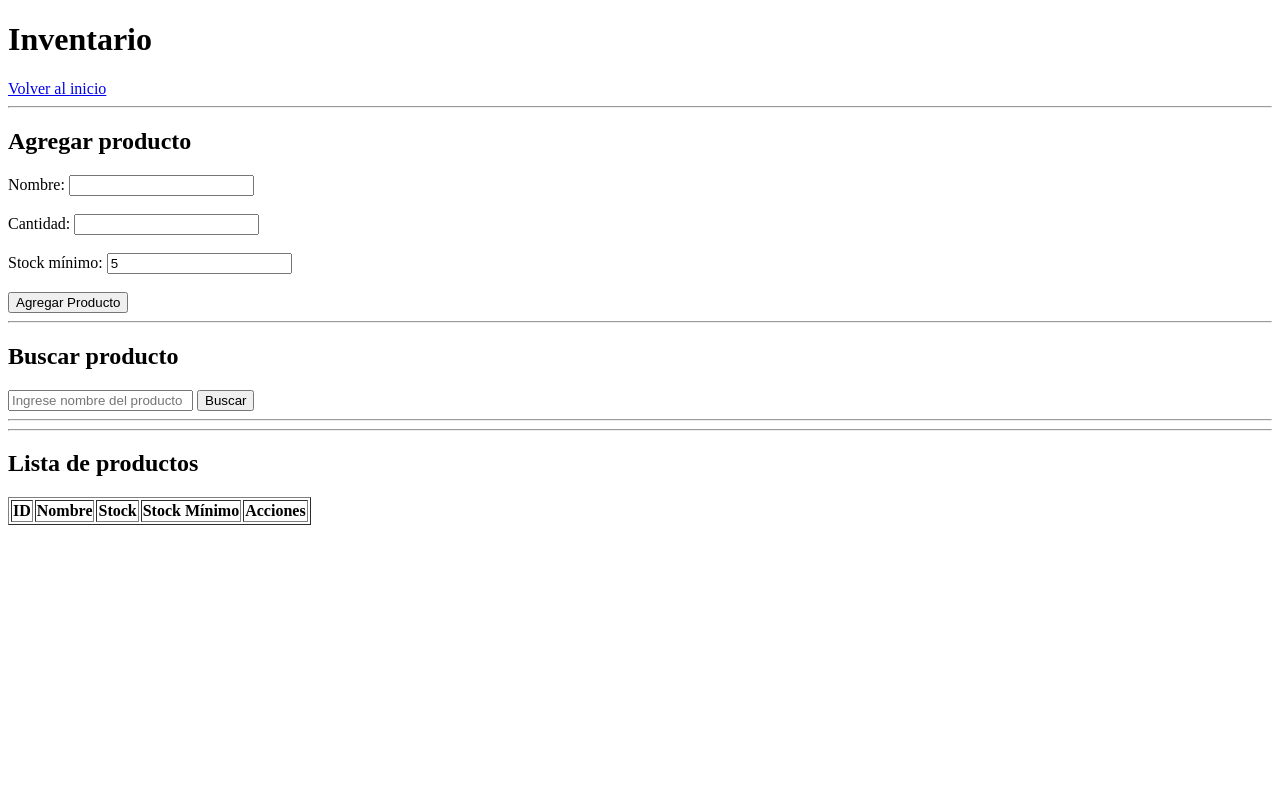
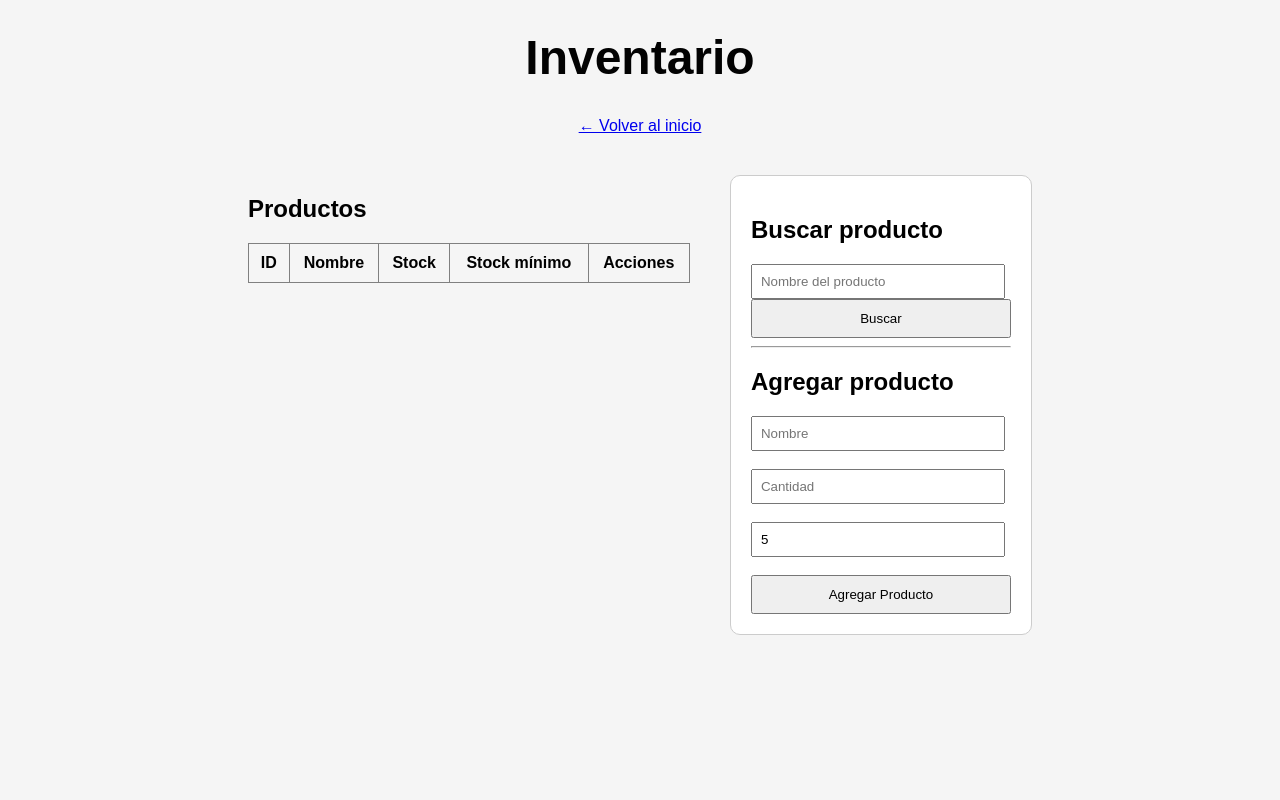
Before and after one commit to TizianoYantz/trabajo-final-desarrollo-software, a Flask app: page /inventario in a window 1280 px wide. Run offline with Flask 3, Linux system fonts and the light colour scheme; lists and menus that the app fills with data are empty.

Commit message:
diseño de inventario

```diff
--- a/static/css/style.css
+++ b/static/css/style.css
@@ -0,0 +1,85 @@
+body {
+    margin: 0;
+    height: 100vh;
+    display: flex;
+    flex-direction: column;
+    align-items: center;
+    background-color: #f5f5f5;
+    font-family: Arial, sans-serif;
+}
+
+h1 {
+    margin-top: 80px;
+    font-size: 48px;
+    text-align: center;
+    color: #020202;
+}
+
+.menu {
+    margin-top: 120px;
+    display: flex;
+    gap: 80px;
+}
+
+.boton {
+    width: 250px;
+    height: 120px;
+    font-size: 28px;
+    border: none;
+    border-radius: 15px;
+    cursor: pointer;
+    background-color: #08beaf;
+    color: white;
+    transition: 0.3s;
+}
+
+.boton:hover {
+    transform: scale(1.05);
+}
+
+.titulo {
+    text-align: center;
+    font-size: 48px;
+    margin-top: 30px;
+}
+
+.contenedor-inventario {
+    display: flex;
+    justify-content: center;
+    gap: 40px;
+    margin-top: 40px;
+}
+
+.tabla-productos {
+    width: 65%;
+}
+
+.tabla-productos table {
+    width: 100%;
+    border-collapse: collapse;
+}
+
+.tabla-productos th,
+.tabla-productos td {
+    padding: 10px;
+    text-align: center;
+}
+
+.panel-lateral {
+    width: 300px;
+    padding: 20px;
+    border: 1px solid #ccc;
+    border-radius: 10px;
+    background-color: white;
+}
+
+.panel-lateral input {
+    width: 90%;
+    padding: 8px;
+}
+
+.panel-lateral button {
+    padding: 10px;
+    width: 100%;
+    cursor: pointer;
+}
--- a/templates/inventario.html
+++ b/templates/inventario.html
@@ -4,63 +4,23 @@
 <head>
     <meta charset="UTF-8">
     <title>Inventario</title>
+
+    <link rel="stylesheet"
+          href="{{ url_for('static', filename='css/style.css') }}">
 </head>
 
 <body>
 
-    <h1>Inventario</h1>
+    <h1 class="titulo">Inventario</h1>
 
-    <a href="/">Volver al inicio</a>
+    <a href="/">← Volver al inicio</a>
 
-    <hr>
+    <div class="contenedor-inventario">
 
-    <h2>Agregar producto</h2>
+        <!-- TABLA -->
+        <div class="tabla-productos">
 
-    <form method="POST" action="/agregar-producto">
-
-        <label>Nombre:</label>
-        <input type="text" name="nombre" required>
-
-        <br><br>
-
-        <label>Cantidad:</label>
-        <input type="number" name="cantidad" required>
-
-        <br><br>
-
-        <label>Stock mínimo:</label>
-        <input type="number" name="stock_minimo" value="5" required>
-
-        <br><br>
-
-        <button type="submit">
-            Agregar Producto
-        </button>
-
-    </form>
-
-    <hr>
-
-    <h2>Buscar producto</h2>
-
-    <form method="GET" action="/inventario">
-
-        <input
-            type="text"
-            name="buscar"
-            placeholder="Ingrese nombre del producto"
-        >
-
-        <button type="submit">
-            Buscar
-        </button>
-
-    </form>
-
-    <hr>
-    <hr>
-
-    <h2>Lista de productos</h2>
+            <h2>Productos</h2>
 
             <table border="1">
 
@@ -68,7 +28,7 @@
                     <th>ID</th>
                     <th>Nombre</th>
                     <th>Stock</th>
-            <th>Stock Mínimo</th>
+                    <th>Stock mínimo</th>
                     <th>Acciones</th>
                 </tr>
 
@@ -86,12 +46,76 @@
                             </button>
                         </a>
                     </td>
-
                 </tr>
                 {% endfor %}
 
             </table>
 
+        </div>
+
+        <!-- PANEL DERECHO -->
+        <div class="panel-lateral">
+
+            <h2>Buscar producto</h2>
+
+            <form method="GET" action="/inventario">
+
+                <input
+                    type="text"
+                    name="buscar"
+                    placeholder="Nombre del producto"
+                >
+
+                <button type="submit">
+                    Buscar
+                </button>
+
+            </form>
+
+            <hr>
+
+            <h2>Agregar producto</h2>
+
+            <form method="POST" action="/agregar-producto">
+
+                <input
+                    type="text"
+                    name="nombre"
+                    placeholder="Nombre"
+                    required
+                >
+
+                <br><br>
+
+                <input
+                    type="number"
+                    name="cantidad"
+                    placeholder="Cantidad"
+                    required
+                >
+
+                <br><br>
+
+                <input
+                    type="number"
+                    name="stock_minimo"
+                    placeholder="Stock mínimo"
+                    value="5"
+                    required
+                >
+
+                <br><br>
+
+                <button type="submit">
+                    Agregar Producto
+                </button>
+
+            </form>
+
+        </div>
+
+    </div>
+
 </body>
 
 </html>
```
Also changed, not shown: templates/index.html (+21 -7 lines). Lines whose indentation alone changed are shown as unchanged.
